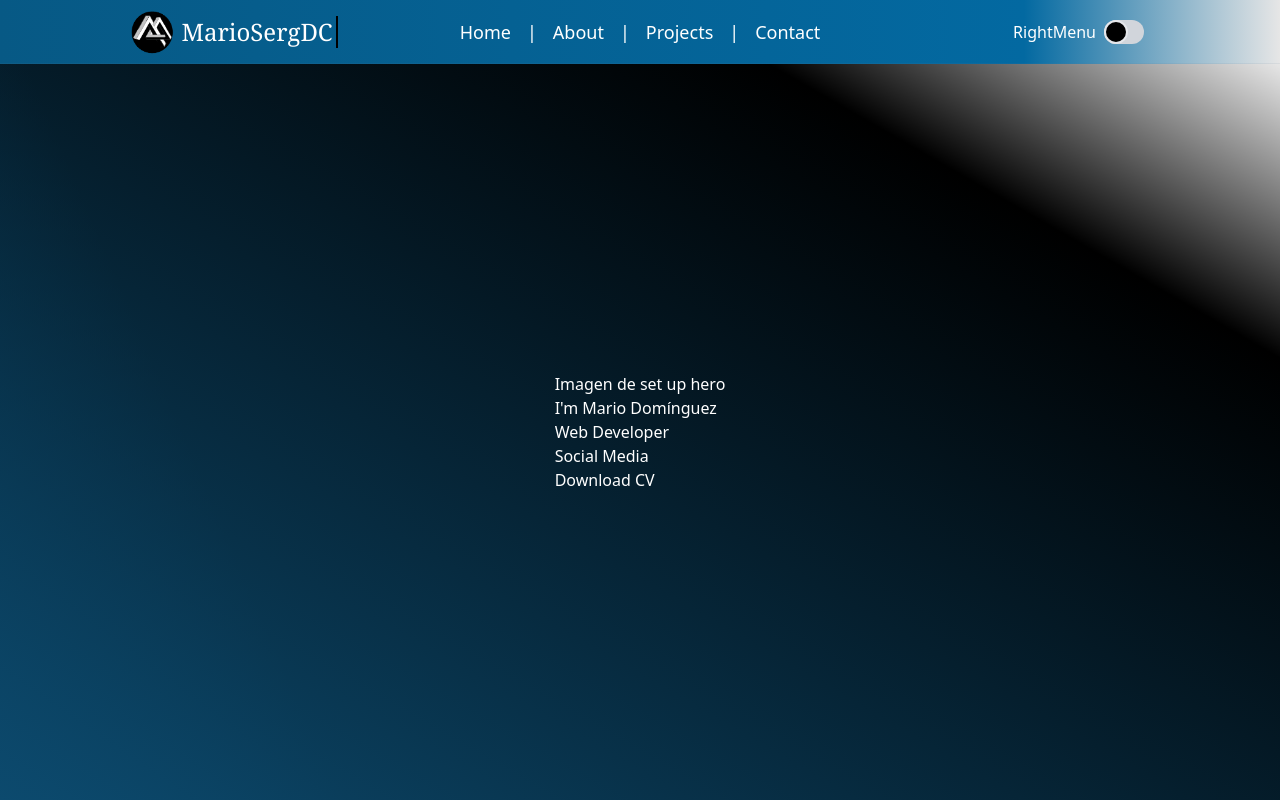
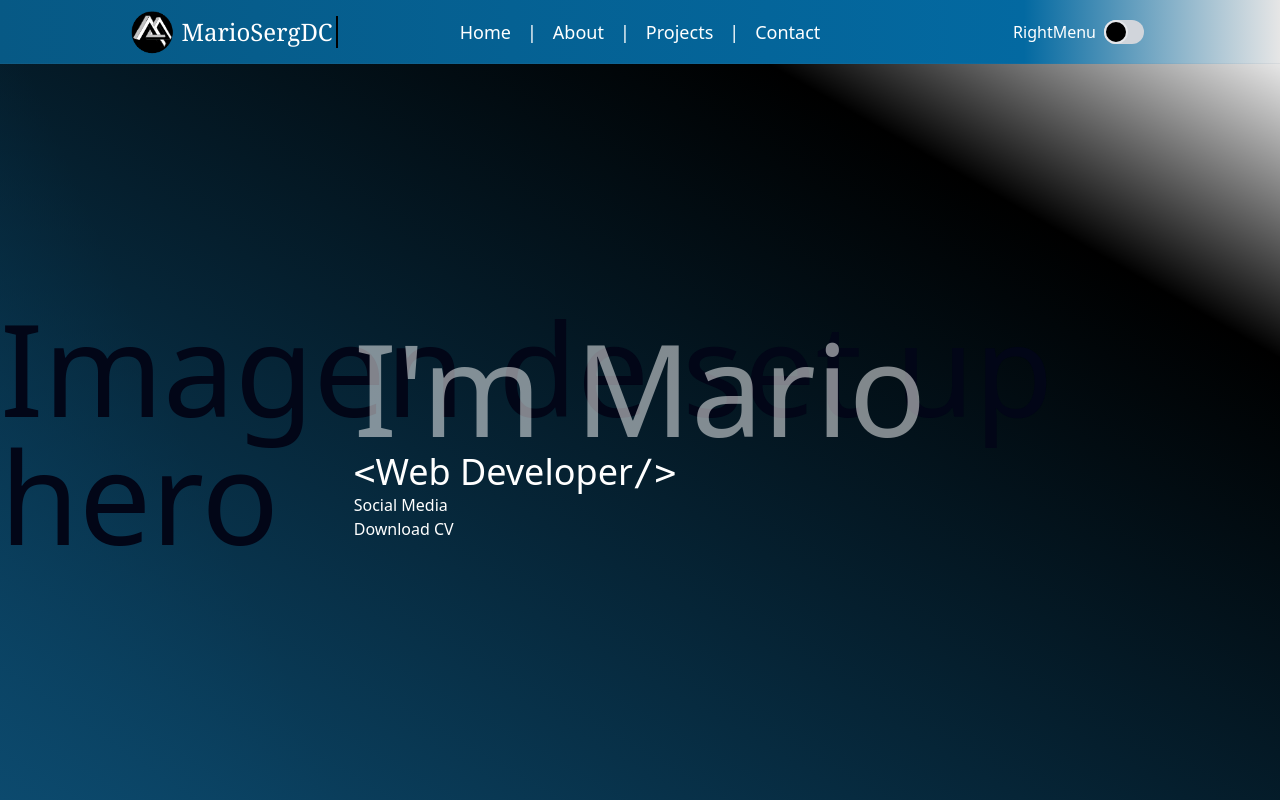
Before and after one commit to mariosergdc/portfolio, a React (Vite) app: page / in a window 1280 px wide. Shown: the top 800 px of the page. Built offline with nearby package versions, Linux system fonts and the light colour scheme.

Commit message:
change sections name,home

```diff
--- a/src/App.tsx
+++ b/src/App.tsx
@@ -12,32 +12,38 @@ export default function App() {
       <main className="main w-full">
         <section
           id="home"
-          className="home flex flex-col content-center justify-center flex-wrap
+          className="home relative flex flex-col content-center justify-center flex-wrap
           bg-gradient-to-tr from-sky-900 via-transparent via-80% to-white/[0.9]"
         >
-          <div>Imagen de set up hero</div>
-          <div>I'm Mario Domínguez</div>
-          <div>Web Developer</div>
-          <div>Social Media</div>
-          <div>Download CV</div>
+          <div className="absolute h-full w-full flex items-center justify-center text-9xl text-slate-950">
+            Imagen de set up hero
+          </div>
+          <div className="text-9xl z-10 text-white bg-black mix-blend-screen text-opacity-50">
+            I'm Mario
+          </div>
+          <div className="text-4xl z-10">
+            <code>&lt;</code>Web Developer<code>/&gt;</code>
+          </div>
+          <div className="z-10">Social Media</div>
+          <div className="z-10">Download CV</div>
         </section>
         <section
-          id="section-about"
-          className="section-about flex content-center justify-center flex-wrap
+          id="about"
+          className="about flex content-center justify-center flex-wrap
           bg-gradient-to-tr from-sky-950 via-transparent via-80% to-white/[0.9]"
         >
           <div>About</div>
         </section>
         <section
-          id="section-projects"
-          className="section-projects flex content-center justify-center flex-wrap
+          id="projects"
+          className="projects flex content-center justify-center flex-wrap
         bg-gradient-to-tr from-sky-900 via-transparent via-80% to-white/[0.9]"
         >
           Projects
         </section>
         <section
-          id="section-contact"
-          className="section-contact flex content-center justify-center flex-wrap
+          id="contact"
+          className="contact flex content-center justify-center flex-wrap
         bg-gradient-to-tr from-sky-950 via-transparent via-80% to-white/[0.9]"
         >
           Contact
--- a/src/components/Menu.tsx
+++ b/src/components/Menu.tsx
@@ -7,15 +7,15 @@ const Menu = () => {
         </li>
         <li>|</li>
         <li className="nav-links">
-          <a href="#section-about">About</a>
+          <a href="#about">About</a>
         </li>
         <li>|</li>
         <li className="nav-links">
-          <a href="#section-projects">Projects</a>
+          <a href="#projects">Projects</a>
         </li>
         <li>|</li>
         <li className="nav-links">
-          <a href="#section-contact">Contact</a>
+          <a href="#contact">Contact</a>
         </li>
       </ul>
     </nav>
--- a/src/index.css
+++ b/src/index.css
@@ -97,9 +97,9 @@
 }
 
 .home,
-.section-about,
-.section-projects,
-.section-contact {
+.about,
+.projects,
+.contact {
   scroll-margin-top: 4rem;
   height: calc(100vh - 4rem);
 }
```
